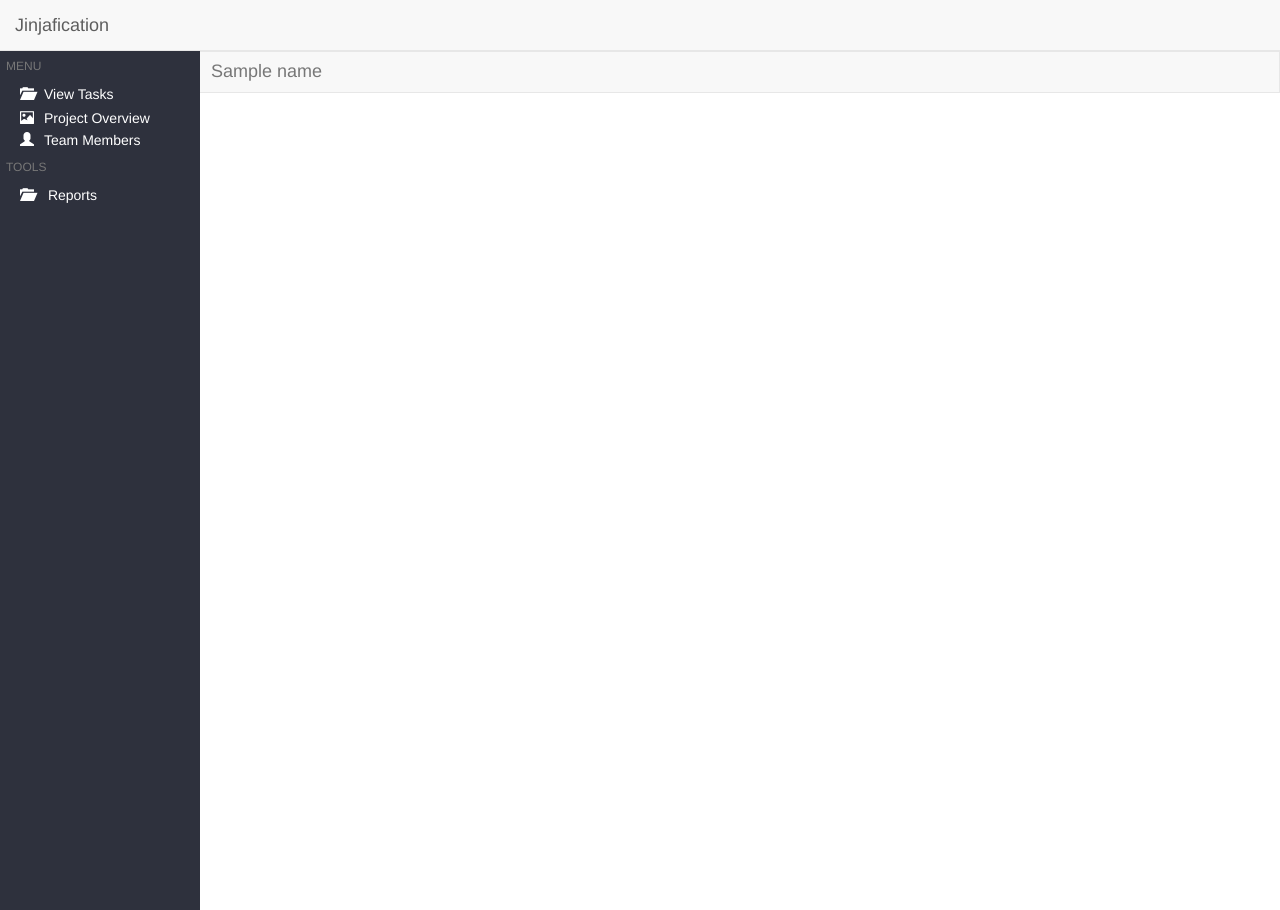
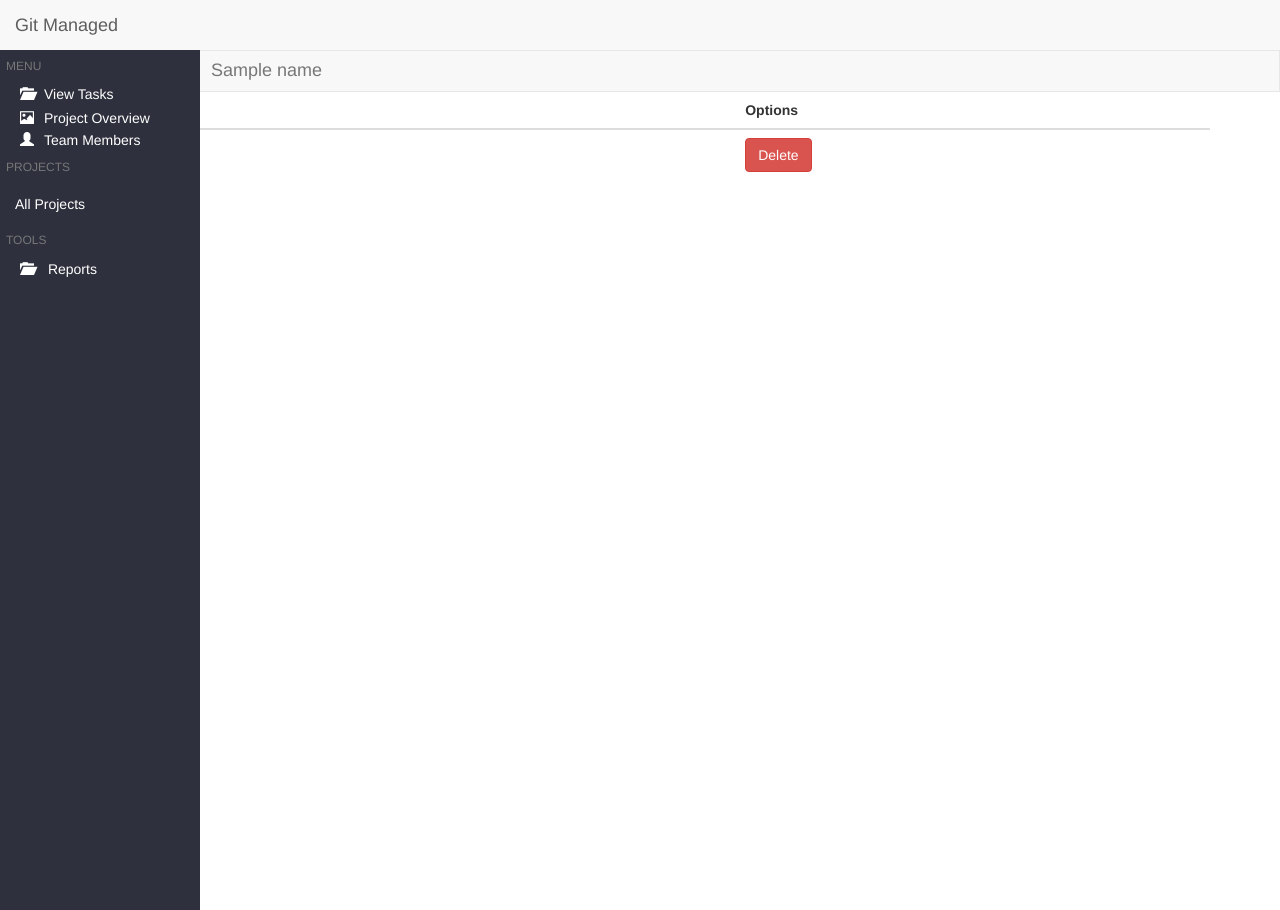
Before and after one commit to c1phr/cs399_final, a Python web app: template app/templates/project.html in a window 1280 px wide. Run offline with Jinja, Linux system fonts and the light colour scheme; the template is opened without the code that fills it: most values are stand-ins (such as "Sample title", 1, 10 or a date in 2020); some libraries are stand-ins or nearby versions.

Commit message:
Started Data Pulls
Grabbed the entirety of potential projects per each user.

```diff
--- a/app/handlers/authentication.py
+++ b/app/handlers/authentication.py
@@ -1,6 +1,5 @@
 from app.handlers.BaseHandler import BaseHandler
 import cgi, urllib, json
-from github import Github, GithubException
 from google.appengine.api import urlfetch
 from secrets import secrets
 
--- /dev/null
+++ b/app/handlers/project.py
@@ -0,0 +1,6 @@
+import os
+import webapp2
+from app.handlers.BaseHandler import BaseHandler
+from app.models.models import UserInformation
+from jinja2 import Environment, PackageLoader
+env = Environment(loader=PackageLoader('app', 'templates'))
--- a/app/templates/base.html
+++ b/app/templates/base.html
@@ -31,7 +31,7 @@
 </style>
 <body>
 
-<nav class="navbar navbar-default navbar-static-top" style="margin-bottom: 0;">
+<nav class="navbar navbar-default navbar-fixed-top" style="margin-bottom: 0;">
   <div class="container-fluid">
     <!-- Brand and toggle get grouped for better mobile display -->
     <div class="navbar-header">
@@ -41,7 +41,7 @@
         <span class="icon-bar"></span>
         <span class="icon-bar"></span>
       </button>
-      <a class="navbar-brand" href="#">Jinjafication</a>
+      <a class="navbar-brand" href="#">Git Managed</a>
     </div>
 
     <!-- Collect the nav links, forms, and other content for toggling -->
@@ -52,7 +52,7 @@
     </div><!-- /.navbar-collapse -->
   </div><!-- /.container-fluid -->
 </nav>
-<aside id="sidebar">
+<aside id="sidebar" style="z-index:9999;">
    <div class="sidebar-left">
    <h6 style="color:#777; margin-left: 0.5em;">MENU</h6>
        <ul class="nav nav-pills nav-stacked">
@@ -63,7 +63,6 @@
                         <span class="glyphicon glyphicon-folder-open" style="margin-right: 10px;"></span>View Tasks</a>
                 </button>
            </li>
-
 
            <!-- expanding/collapsing Project Overview -->
             <li role="presentation">
@@ -122,6 +121,10 @@
                </ul>
            </div>
 
+       <h6 style="color:#777;margin-left: 0.5em;">PROJECTS</h6>
+            <ul class="nav nav-pills nav-stacked">
+                <li role="presentation" ><a href="/project" class="navbar-item" style="color:white;">All Projects</a></li>
+            </ul>
        <h6 style="color:#777;margin-left: 0.5em;">TOOLS</h6>
        <ul class="nav nav-pills nav-stacked">
            <li role="presentation">
@@ -131,16 +134,20 @@
                </button>
            </li>
        </ul>
+   </ul>
    </div>
 </aside>
-<div class="row" style="background:#f8f8f8; color:#777; margin-left: 0; margin-right: 0; border: 1px solid #e7e7e7;">
+<div class="row" style="background:#f8f8f8; color:#777; margin-left: 0; margin-right: 0; border: 1px solid #e7e7e7; margin-top:50px;">
     <div  id="breadcrumbs">
         <h4>{{name}}</h4>
     </div>
 </div>
-{% block content %}
+<div class="container">
+    {% block content %}
 
-{%endblock%}
+    {%endblock%}
+</div>
+
 
 <script src="https://code.jquery.com/jquery-1.11.2.min.js"></script>
 <script src="https://maxcdn.bootstrapcdn.com/bootstrap/3.3.2/js/bootstrap.min.js"></script>
--- a/app/templates/project.html
+++ b/app/templates/project.html
@@ -4,7 +4,24 @@
 
 {%endblock%}
 {%block content%}
-
+<div class="table-responsive">
+    <table class="table">
+        <thead>
+            <tr>
+                <th>Project Name</th>
+                <th>Options</th>
+            </tr>
+        </thead>
+        <tbody>
+        {%for projects in project%}
+            <tr>
+                <td style="font-weight:bold;">{{projects.name}}</td>
+                <td><button class="btn-danger btn">Delete</button></td>
+            </tr>
+        {%endfor %}
+        </tbody>
+    </table>
+</div>
 {%endblock%}
 {%block JS%}
 {%endblock%}
```
Also changed, not shown: app/handlers/dashboard.py (+12 -2 lines).
